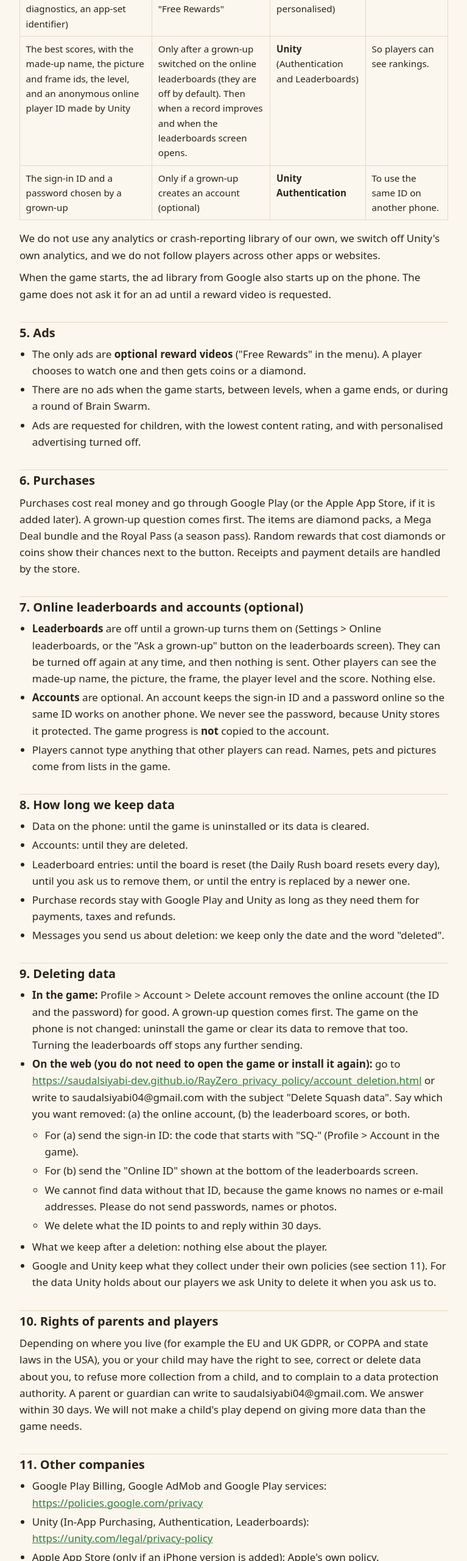
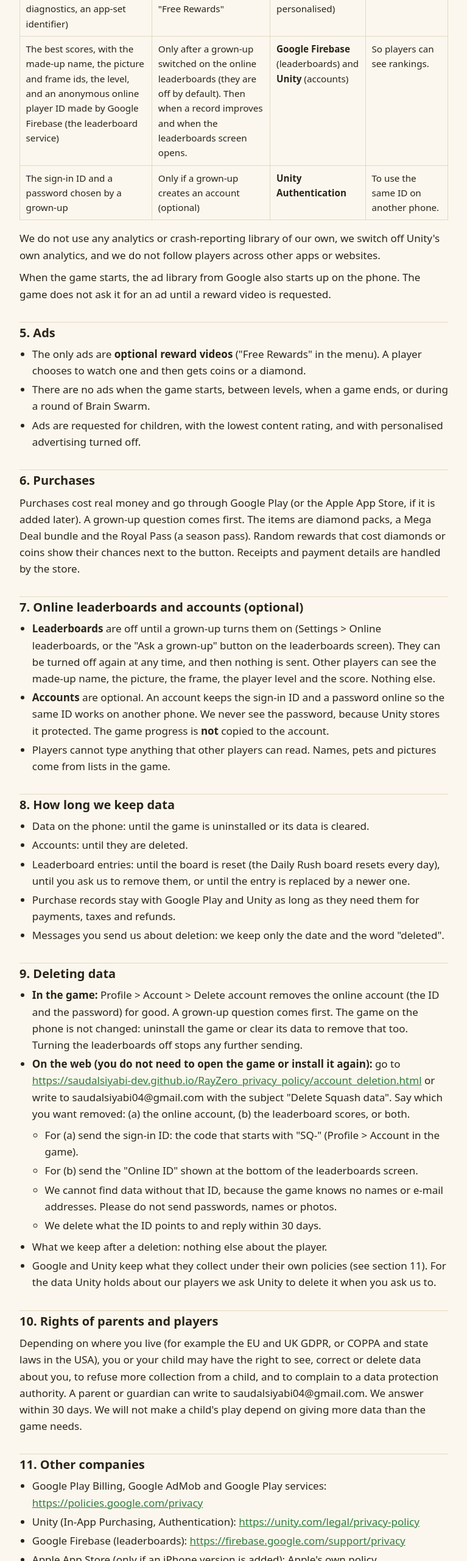
Before and after one commit to SaudAlsiyabi-Dev/RayZero_privacy_policy, a plain HTML site: page index.html in a window 1280 px wide. Shown: the part 2014-4574 px from the top of the page at 61% size, without its empty margins (256-1023 px from the left). Drawn offline with Linux system fonts and the light colour scheme.

Commit message:
Privacy policy: leaderboards now run on Google Firebase

```diff
--- a/index.html
+++ b/index.html
@@ -77,7 +77,7 @@ th{background:var(--card)}
 <div class="tw"><table><thead><tr><th>What</th><th>When</th><th>Who receives it</th><th>Why</th></tr></thead><tbody>
 <tr><td data-label="What">Purchase information (product, price, order number) and technical data (device model, Android version, an approximate place worked out from the IP address, crash and performance information, a device identifier)</td><td data-label="When">When the game connects to the store: only on a phone that has bought something before, or when a shop screen is opened, or when a grown-up approves a purchase</td><td data-label="Who receives it">Google Play Billing and <strong>Unity</strong> (Unity In-App Purchasing)</td><td data-label="Why">To sell and deliver purchases. Payment details stay with Google. We never see them.</td></tr>
 <tr><td data-label="What">A request for a reward video, with technical data (IP address, ad interaction, diagnostics, an app-set identifier)</td><td data-label="When">Only after a grown-up answered the question and the player opened "Free Rewards"</td><td data-label="Who receives it"><strong>Google AdMob</strong> (child-directed, G-rated, not personalised)</td><td data-label="Why">To show the video and to pay the reward.</td></tr>
-<tr><td data-label="What">The best scores, with the made-up name, the picture and frame ids, the level, and an anonymous online player ID made by Unity</td><td data-label="When">Only after a grown-up switched on the online leaderboards (they are off by default). Then when a record improves and when the leaderboards screen opens.</td><td data-label="Who receives it"><strong>Unity</strong> (Authentication and Leaderboards)</td><td data-label="Why">So players can see rankings.</td></tr>
+<tr><td data-label="What">The best scores, with the made-up name, the picture and frame ids, the level, and an anonymous online player ID made by Google Firebase (the leaderboard service)</td><td data-label="When">Only after a grown-up switched on the online leaderboards (they are off by default). Then when a record improves and when the leaderboards screen opens.</td><td data-label="Who receives it"><strong>Google Firebase</strong> (leaderboards) and <strong>Unity</strong> (accounts)</td><td data-label="Why">So players can see rankings.</td></tr>
 <tr><td data-label="What">The sign-in ID and a password chosen by a grown-up</td><td data-label="When">Only if a grown-up creates an account (optional)</td><td data-label="Who receives it"><strong>Unity Authentication</strong></td><td data-label="Why">To use the same ID on another phone.</td></tr>
 </tbody></table></div>
 <p>We do not use any analytics or crash-reporting library of our own, we switch off Unity's own analytics, and we do not follow players across other apps or websites.</p>
@@ -122,7 +122,8 @@ th{background:var(--card)}
 <h2>11. Other companies</h2>
 <ul>
 <li>Google Play Billing, Google AdMob and Google Play services: <a href="https://policies.google.com/privacy">https://policies.google.com/privacy</a></li>
-<li>Unity (In-App Purchasing, Authentication, Leaderboards): <a href="https://unity.com/legal/privacy-policy">https://unity.com/legal/privacy-policy</a></li>
+<li>Unity (In-App Purchasing, Authentication): <a href="https://unity.com/legal/privacy-policy">https://unity.com/legal/privacy-policy</a></li>
+<li>Google Firebase (leaderboards): <a href="https://firebase.google.com/support/privacy">https://firebase.google.com/support/privacy</a></li>
 <li>Apple App Store (only if an iPhone version is added): Apple's own policy.</li>
 </ul>
 <p>Data may be processed in countries other than yours, for example where Google and Unity run their servers. They describe their safeguards in their policies.</p>
```
Also changed, not shown: account_deletion.html (+1 -1 lines).
